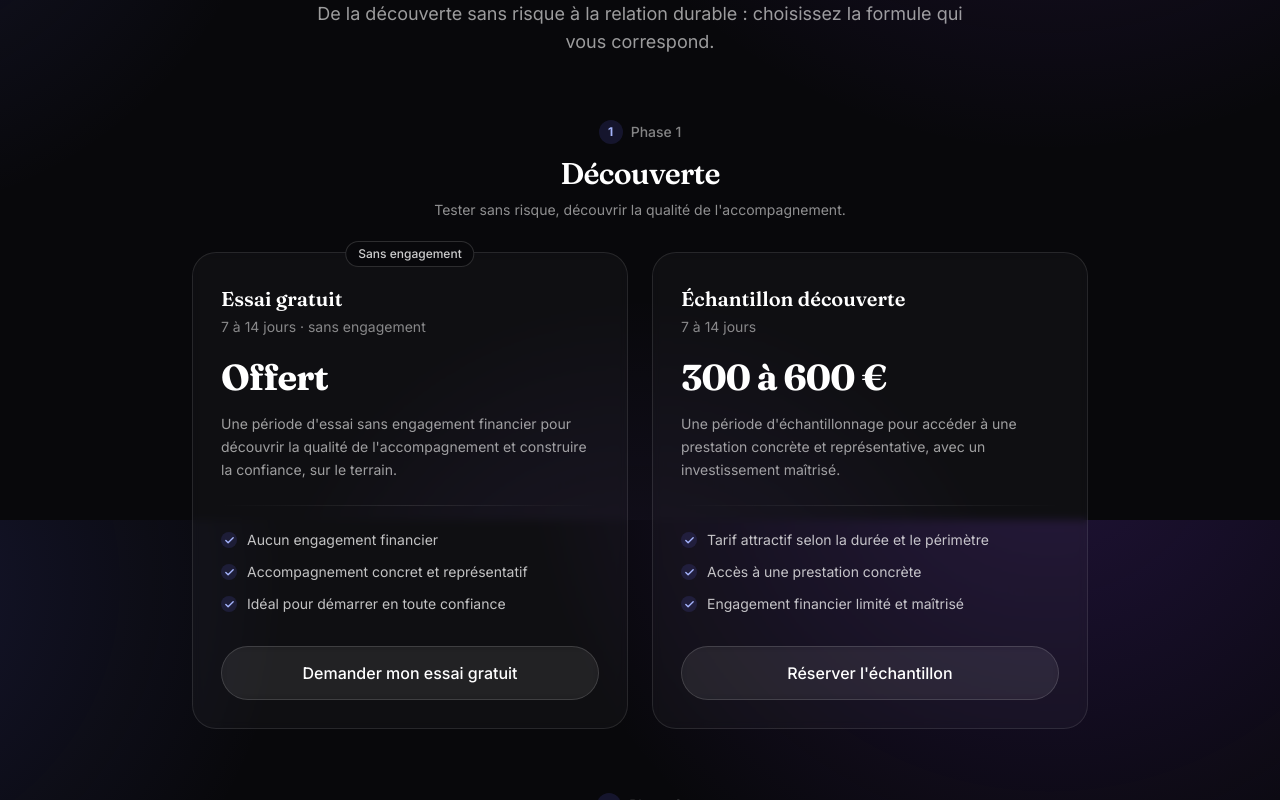
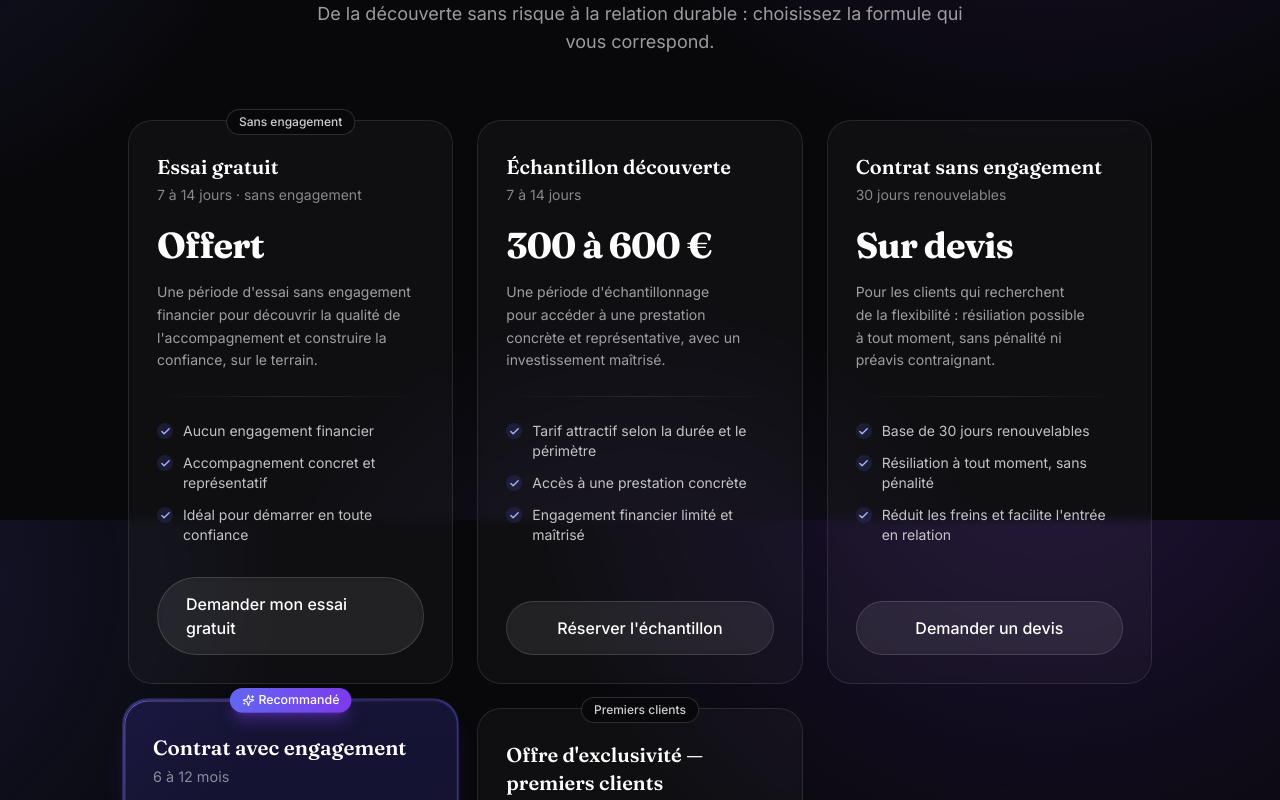
Before and after one commit to juanrobin09-stack/Formateur-IA-site, a Next.js app: page / in a window 1280 px wide. Shown: the part 3480-4280 px from the top of the page. Built offline with nearby package versions, Linux system fonts and the light colour scheme; no server answers.

Commit message:
Retire le regroupement par phase : grille d'offres unique
https://claude.ai/code/session_012eFhPRJMZL8fgG7zK6b24o

```diff
--- a/components/offers-grid.tsx
+++ b/components/offers-grid.tsx
@@ -1,51 +1,16 @@
 import { OfferCard } from "@/components/offer-card";
 import { Reveal } from "@/components/reveal";
-import { phaseOrder, phaseInfo, offersByPhase } from "@/lib/offers";
+import { offers } from "@/lib/offers";
 
-/**
- * Grille des offres organisée selon le parcours commercial :
- * Découverte → Engagement → Fidélité.
- */
+/** Grille des offres (sans regroupement par phase). */
 export function OffersGrid() {
   return (
-    <div className="space-y-16">
-      {phaseOrder.map((phase, pIndex) => {
-        const list = offersByPhase(phase);
-        return (
-          <div key={phase}>
-            {/* En-tête de phase */}
-            <Reveal className="mb-8 flex flex-col items-center text-center">
-              <span className="inline-flex items-center gap-2 text-sm font-medium text-white/50">
-                <span className="flex h-6 w-6 items-center justify-center rounded-full bg-brand-500/15 text-xs font-bold text-brand-300">
-                  {pIndex + 1}
-                </span>
-                Phase {pIndex + 1}
-              </span>
-              <h3 className="mt-3 font-display text-2xl font-semibold tracking-tight sm:text-3xl">
-                {phase}
-              </h3>
-              <p className="mt-2 max-w-md text-pretty text-sm text-white/55">
-                {phaseInfo[phase].tagline}
-              </p>
-            </Reveal>
-
-            {/* Cartes de la phase */}
-            <div
-              className={
-                list.length === 1
-                  ? "mx-auto max-w-2xl"
-                  : "mx-auto grid max-w-4xl gap-6 sm:grid-cols-2"
-              }
-            >
-              {list.map((offer, i) => (
-                <Reveal key={offer.id} delay={i * 0.06}>
-                  <OfferCard offer={offer} />
-                </Reveal>
-              ))}
-            </div>
-          </div>
-        );
-      })}
+    <div className="mx-auto grid max-w-5xl gap-6 sm:grid-cols-2 lg:grid-cols-3">
+      {offers.map((offer, i) => (
+        <Reveal key={offer.id} delay={i * 0.05}>
+          <OfferCard offer={offer} />
+        </Reveal>
+      ))}
     </div>
   );
 }
```
